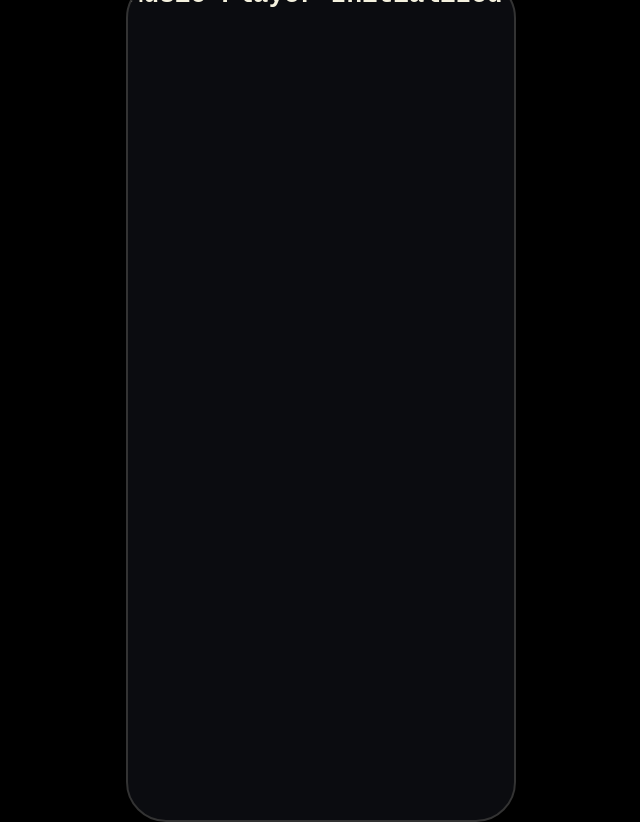
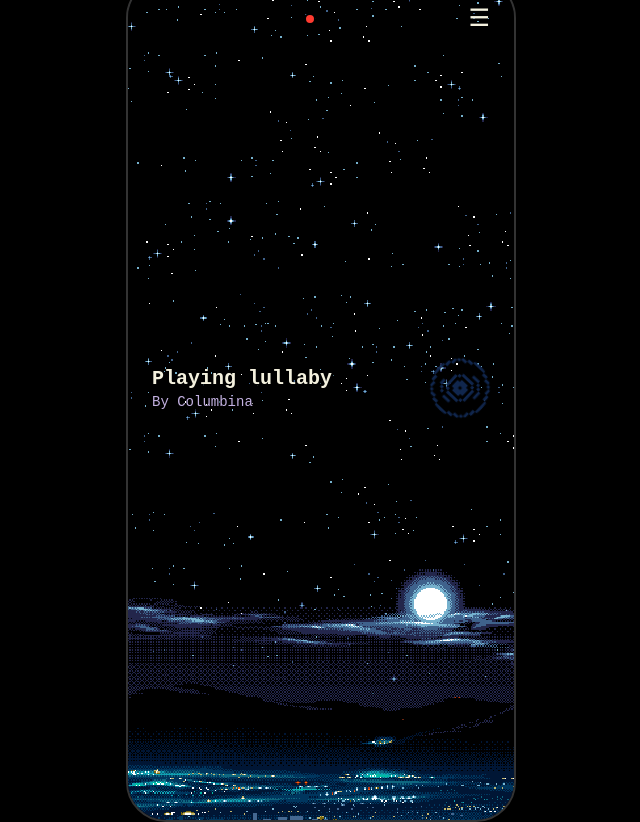
Before and after one commit to arinskyyyy/music-player, a React (Vite) app: page / in a window 1280 px wide. Shown: the whole page, without its empty margins (319-959 px from the left). Built offline with nearby package versions, Linux system fonts and the light colour scheme.

Commit message:
feat(app): integrate CenterDisplay with connection state in App

```diff
--- a/src/App.jsx
+++ b/src/App.jsx
@@ -1,9 +1,18 @@
+import { useState } from 'react';
 import './styles/global.css';
+import CenterDisplay from './components/CenterDisplay';
 
 function App() {
+  // In the future, this state will be controlled by your Python backend
+  const [isConnected, setIsConnected] = useState(false);
+
   return (
     <div className="app-viewport">
-      <h1>Music Player Initialized</h1>
+      <CenterDisplay
+        isConnected={isConnected}
+        songTitle="Playing lullaby"
+        artist="By Columbina"
+      />
     </div>
   );
 }
```
